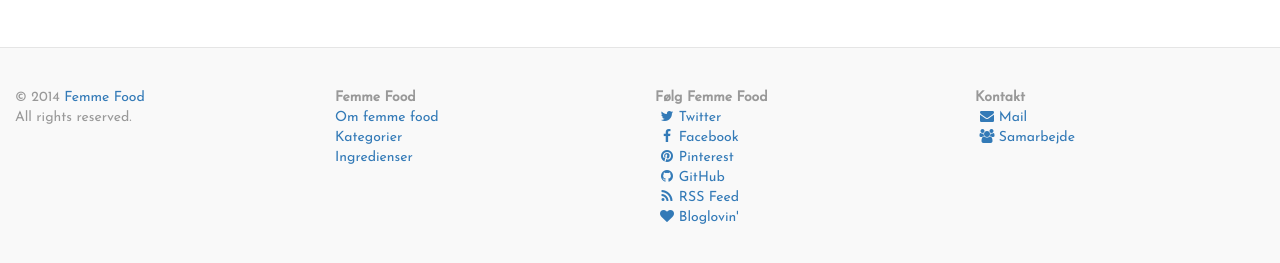
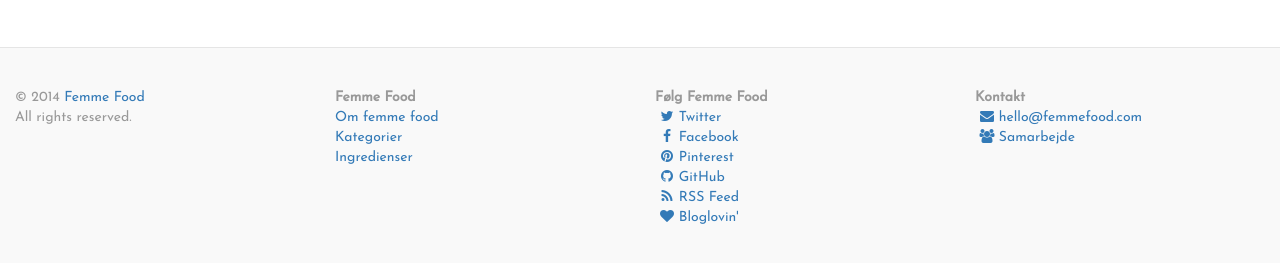
Before and after one commit to femmefood/femmefood.com, a Jekyll site: the page built from samarbejde/index.md, in a window 1280 px wide. Shown: the part 465-728 px from the top of the page. Built offline with Jekyll 4.4.1, drawn with Linux system fonts in a browser that asks for light colours; nearby versions of some CDN libraries; Markdown is read by kramdown in place of the engine named in the settings; comment, search, counter and statistics services are not loaded.

Commit message:
fixes hello@addr

```diff
--- a/_layouts/default.html
+++ b/_layouts/default.html
@@ -70,7 +70,7 @@
         <div class="col-md-3">
           <ul class="list-unstyled">
             <li><strong>Kontakt</strong></li>
-            <li><a href="mailto:femmefood@gmail.com"><i class="fa fa-envelope"></i>Mail</a></li>
+            <li><a href="mailto:hello@femmefood.com"><i class="fa fa-envelope"></i>hello@femmefood.com</a></li>
             <li><a href="/samarbejde"><i class="fa fa-users"></i>Samarbejde</a></li>
           </ul>
         </div>
```
